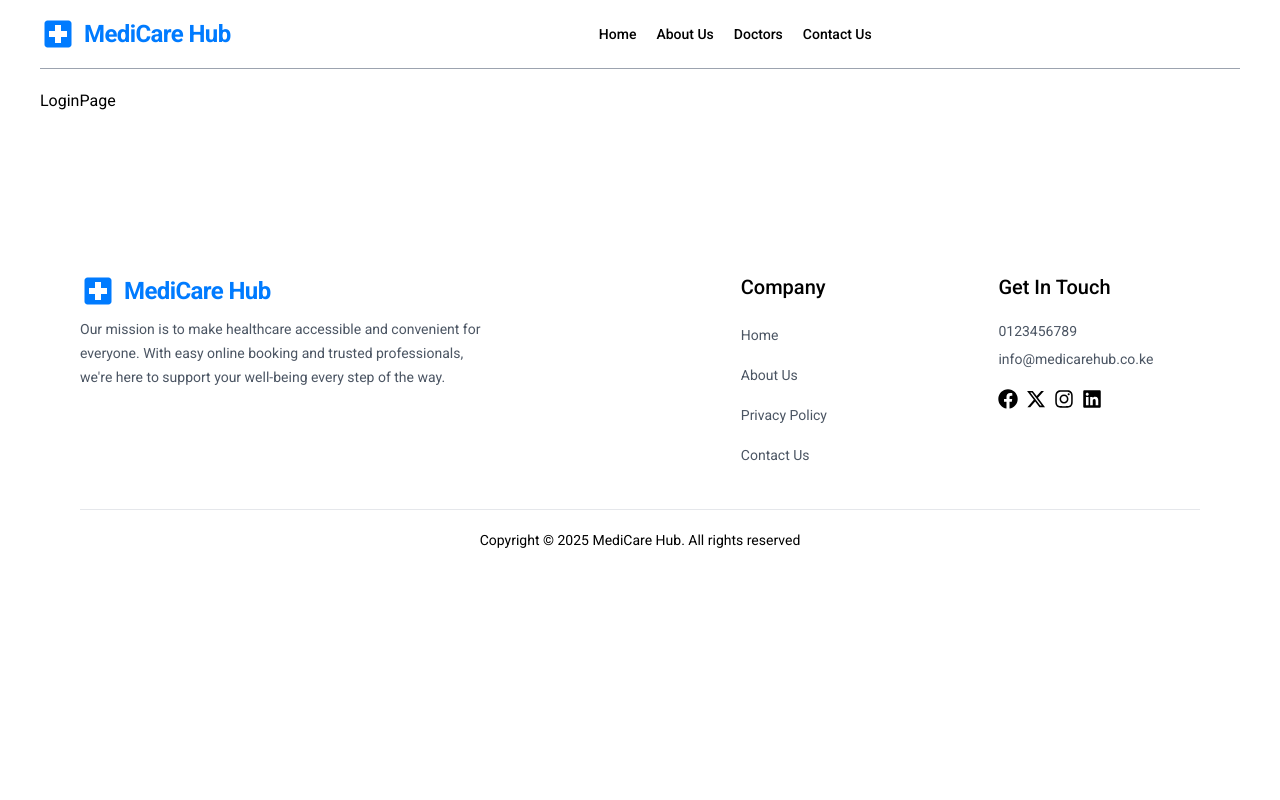
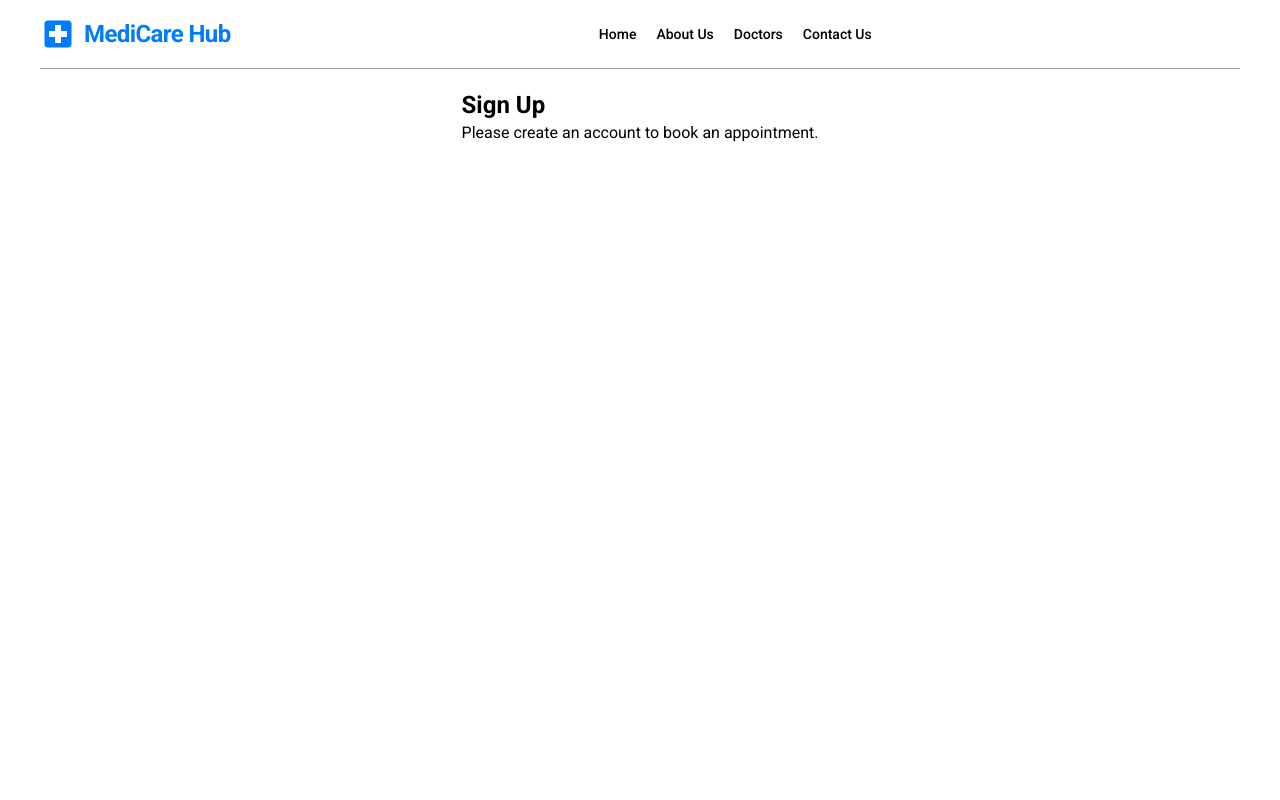
Before and after one commit to briansimiyuj/doctor-appointment-app, a React (Vite) app: page /login in a window 1280 px wide. Shown: the top 800 px of the page. Built offline with nearby package versions, Linux system fonts and the light colour scheme; a web font is replaced by a local one.

Commit message:
Signup Form

```diff
--- /dev/null
+++ b/src/components/Login/SignUpForm.tsx
@@ -0,0 +1,27 @@
+interface SignUpFormProps{
+
+    setIsSignUp: React.Dispatch<React.SetStateAction<boolean>>
+
+}
+
+const SignUpForm: React.FC<SignUpFormProps> = ({ setIsSignUp }) =>{
+
+    return(
+
+        <form action="" className="flex items-center min-h-[80vh] flex-col gap-6 sm:gap-2">
+
+            <div>
+
+                <h1 className="text-2xl font-semibold">Sign Up</h1>
+
+                <p>Please create an account to book an appointment.</p>
+
+            </div>
+
+        </form>
+
+    )
+
+}
+
+export default SignUpForm
--- a/src/pages/LoginPage.tsx
+++ b/src/pages/LoginPage.tsx
@@ -1,5 +1,6 @@
 import { useState } from "react"
 import { LoginContextProvider } from "../context/LoginContext"
+import SignUpForm from "../components/Login/SignUpForm"
 
 const LoginPage: React.FC = ()=>{
 
@@ -9,7 +10,11 @@ const LoginPage: React.FC = ()=>{
 
         <LoginContextProvider>
 
-            <h1>LoginPage</h1>
+            {
+
+                isSignUp ? <SignUpForm setIsSignUp={setIsSignUp}/> : <h1>SignInForm</h1>
+
+            }
 
         </LoginContextProvider>
 
```
Also changed, not shown: 1 other file (tests, documents, lock files or other folders).
